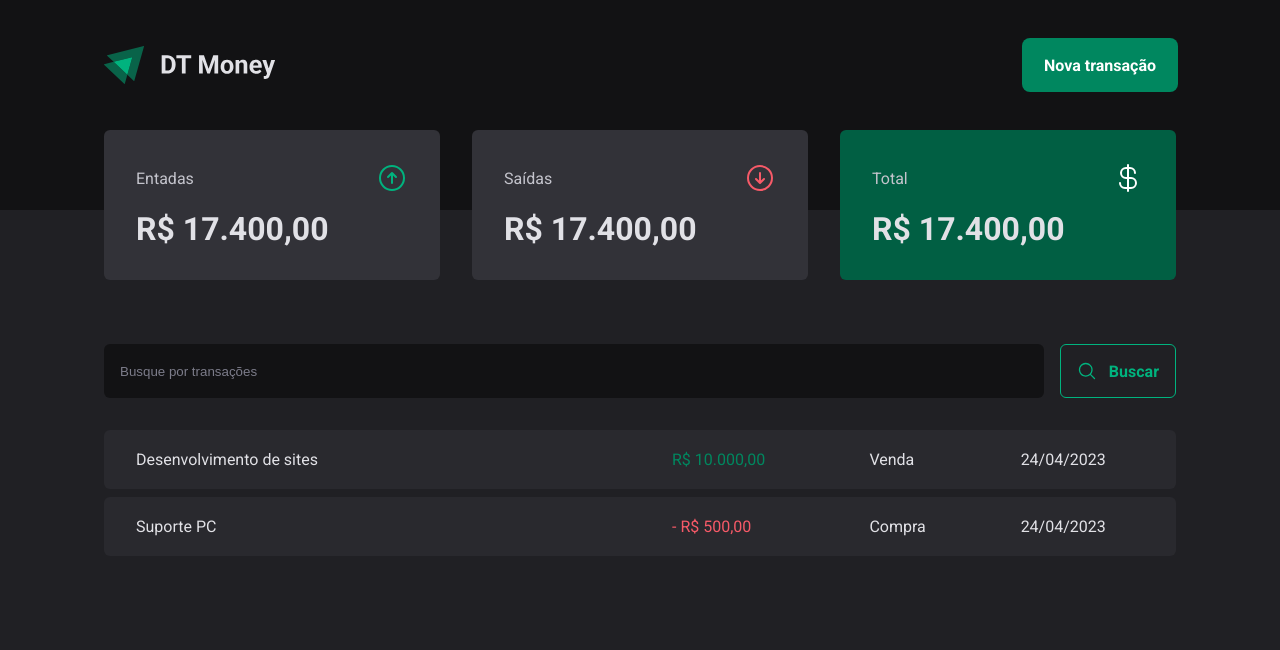
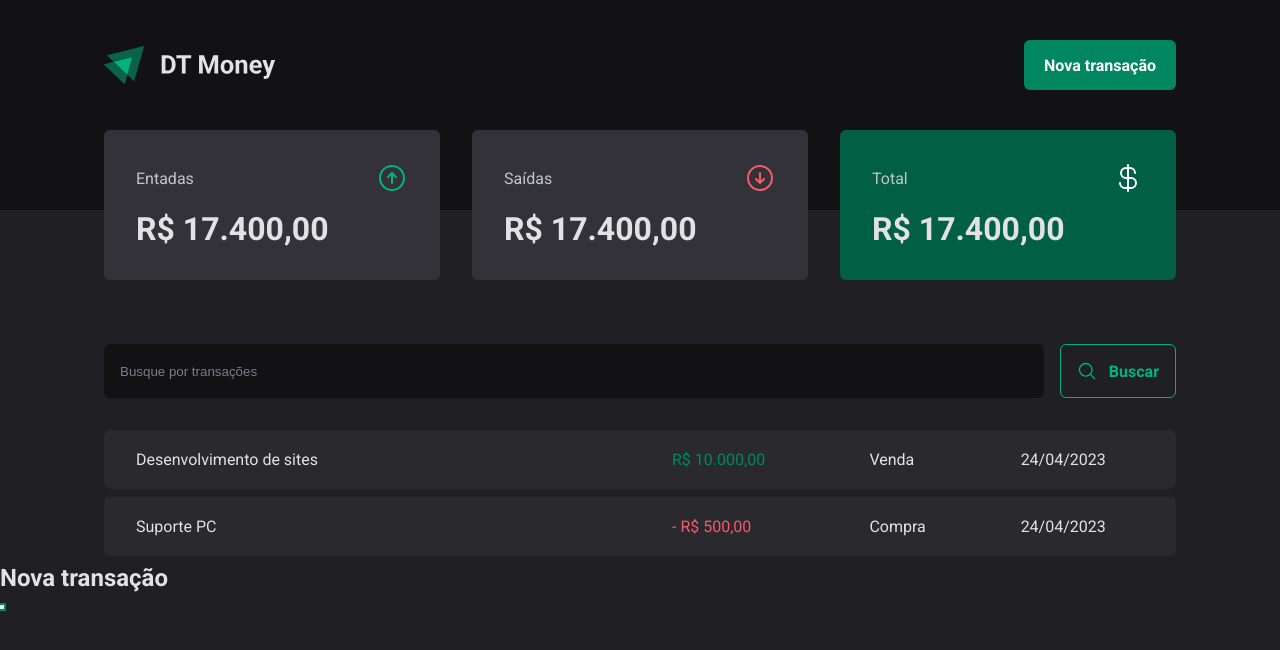
Before and after one commit to davihr1/DT-Money, a React (Vite) app: page / in a window 1280 px wide. Both pictures are taken after a click on the button "Nova transação". Shown: the top 650 px of the page. Built offline with nearby package versions, Linux system fonts and the light colour scheme.

Commit message:
View: accessible modal

```diff
--- a/package.json
+++ b/package.json
@@ -11,6 +11,7 @@
   },
   "dependencies": {
     "@phosphor-icons/react": "^2.0.9",
+    "@radix-ui/react-dialog": "^1.0.3",
     "react": "^18.2.0",
     "react-dom": "^18.2.0",
     "styled-components": "^5.3.10"
--- a/src/components/Heade/index.tsx
+++ /dev/null
@@ -1,15 +0,0 @@
-import { HeaderContainer, HeaderContent, NewTransactionButton } from "./style";
-
-import logoImg from '../../assets/logo.svg'
-
-export function Header() {
-  return (
-    <HeaderContainer>
-      <HeaderContent>
-        <img src={logoImg} alt="" />
-
-        <NewTransactionButton>Nova transação</NewTransactionButton>
-      </HeaderContent>
-    </HeaderContainer>
-  )
-}
--- /dev/null
+++ b/src/components/Header/index.tsx
@@ -0,0 +1,31 @@
+import { HeaderContainer, HeaderContent, NewTransactionButton } from "./style";
+import * as Dialog from '@radix-ui/react-dialog';
+
+import logoImg from '../../assets/logo.svg'
+
+export function Header() {
+  return (
+    <HeaderContainer>
+      <HeaderContent>
+        <img src={logoImg} alt="" />
+
+        <Dialog.Root>
+          <Dialog.Trigger asChild>
+            <NewTransactionButton>Nova transação</NewTransactionButton>
+          </Dialog.Trigger>
+
+          <Dialog.Portal>
+            <Dialog.Overlay />
+
+            <Dialog.Content>
+              <Dialog.Title>Nova transação</Dialog.Title>
+
+              <Dialog.Close />
+            </Dialog.Content>
+          </Dialog.Portal>
+        </Dialog.Root>
+
+      </HeaderContent>
+    </HeaderContainer>
+  )
+}
--- a/src/pages/transactions/index.tsx
+++ b/src/pages/transactions/index.tsx
@@ -1,4 +1,4 @@
-import { Header } from "../../components/Heade";
+import { Header } from "../../components/Header";
 import { Summary } from "../../components/Summary";
 import { SearchForm } from "./components/Searchform";
 import { PriceHighlit, TransactionTable, TransactoinsContainer } from "./style";
```
Also changed, not shown: src/components/Header/style.ts (renamed from src/components/Heade/style.ts), 1 other file (tests, documents, lock files or other folders).
